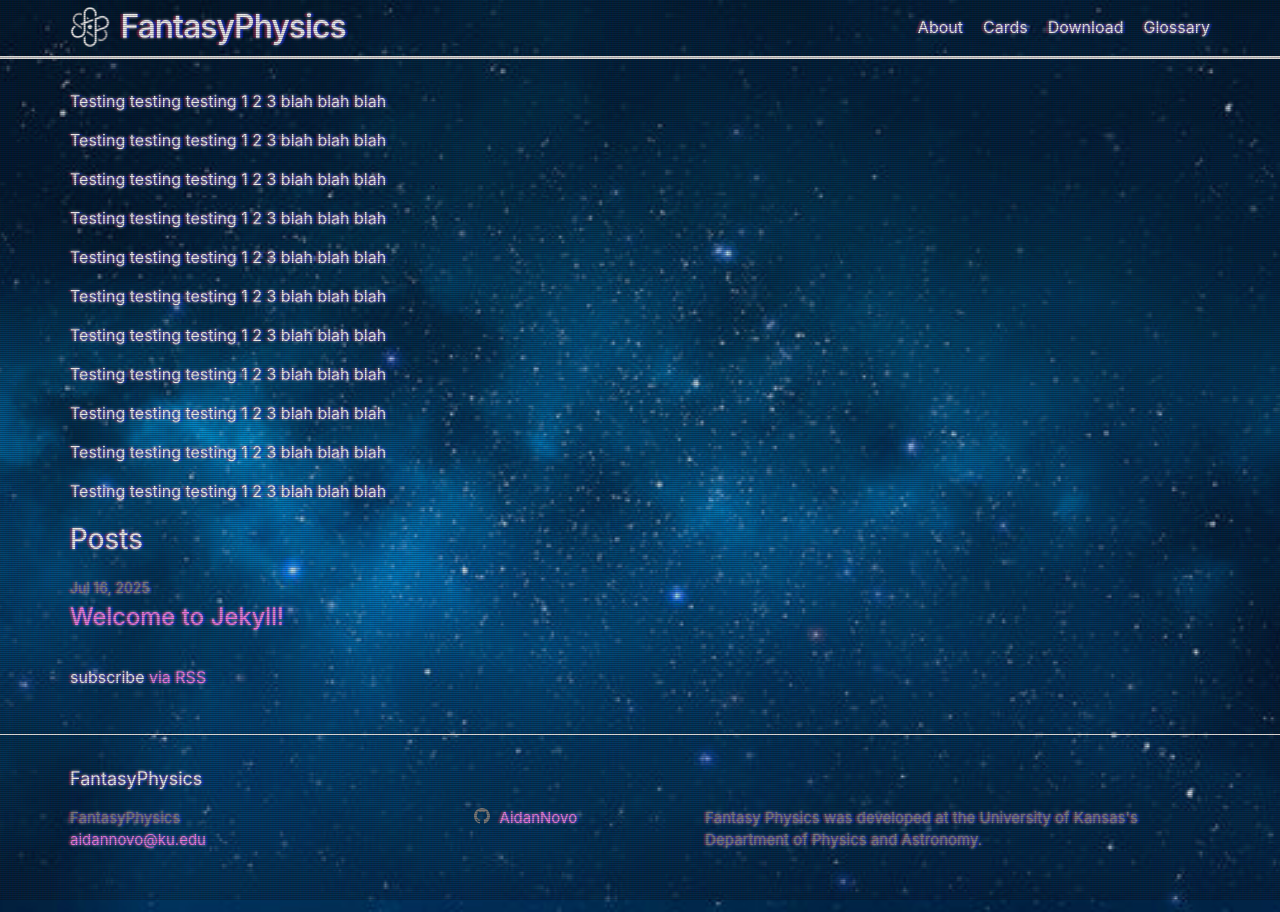
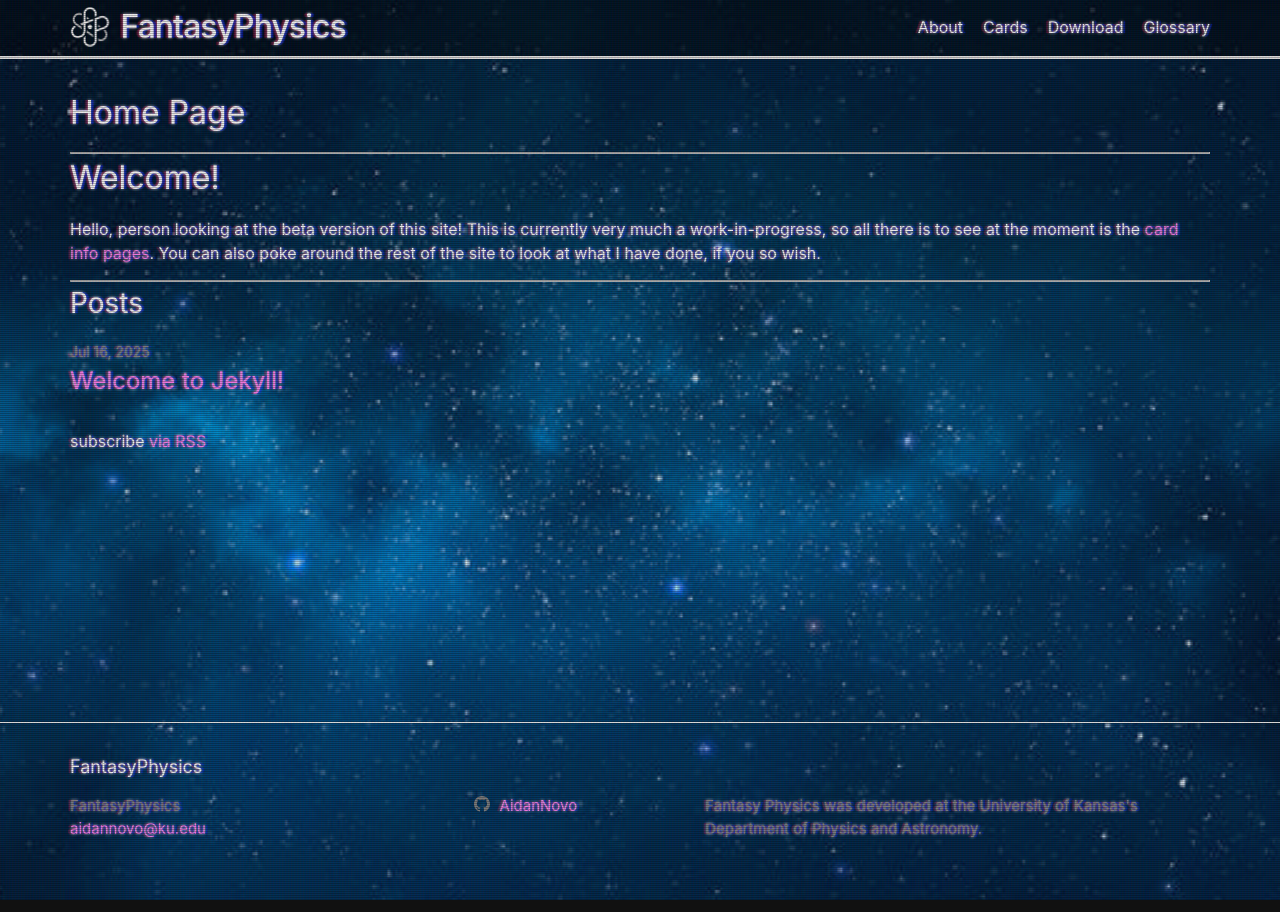
Before and after one commit to AidanNovo/FantasyPhysicsRedux, a Jekyll site: the page built from index.md, in a window 1280 px wide. Built offline with Jekyll 4.4.1, drawn with Linux system fonts in a browser that asks for light colours.

Commit message:
feat: add translucent background to navbar, touch up home page

```diff
--- a/_sass/minima/_layout.scss
+++ b/_sass/minima/_layout.scss
@@ -4,6 +4,7 @@
 .site-header {
   //border-top: 5px solid $grey-color-dark;
   border-bottom: 3px solid $grey-color-light;
+  background-color: rgba(0, 0, 0, 0.4);
   min-height: $spacing-unit * 1.865;
 
   // Positioning context for the mobile navigation icon
--- a/index.md
+++ b/index.md
@@ -3,26 +3,14 @@
 # To modify the layout, see https://jekyllrb.com/docs/themes/#overriding-theme-defaults
 
 layout: home
+title: Home Page
 ---
 
-Testing testing testing 1 2 3 blah blah blah
+---
+# Welcome!
 
-Testing testing testing 1 2 3 blah blah blah
+Hello, person looking at the beta version of this site! This is currently very much a work-in-progress, so all there is
+to see at the moment is the [card info pages]({{ 'cards' | relative_url}}). You can also poke around the rest of the site to look at what I have done,
+if you so wish.
 
-Testing testing testing 1 2 3 blah blah blah
-
-Testing testing testing 1 2 3 blah blah blah
-
-Testing testing testing 1 2 3 blah blah blah
-
-Testing testing testing 1 2 3 blah blah blah
-
-Testing testing testing 1 2 3 blah blah blah
-
-Testing testing testing 1 2 3 blah blah blah
-
-Testing testing testing 1 2 3 blah blah blah
-
-Testing testing testing 1 2 3 blah blah blah
-
-Testing testing testing 1 2 3 blah blah blah
+---
```
Also changed, not shown: cards/icecube.md (+1 -1 lines), cards/super_k.md (+2 -0 lines).
